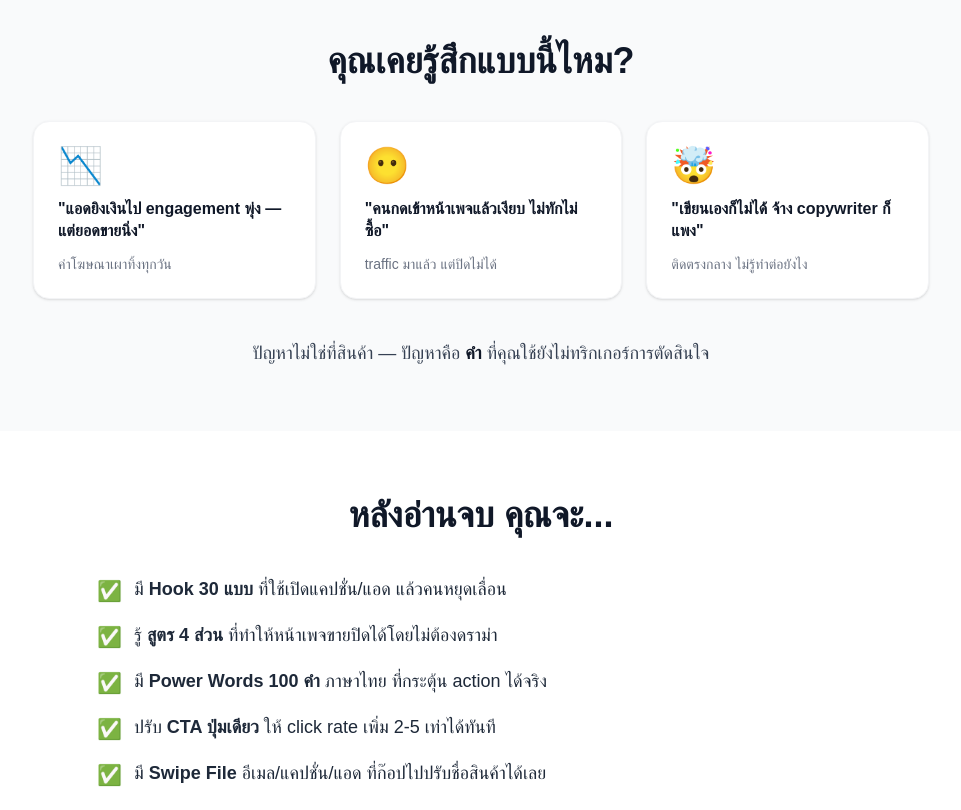
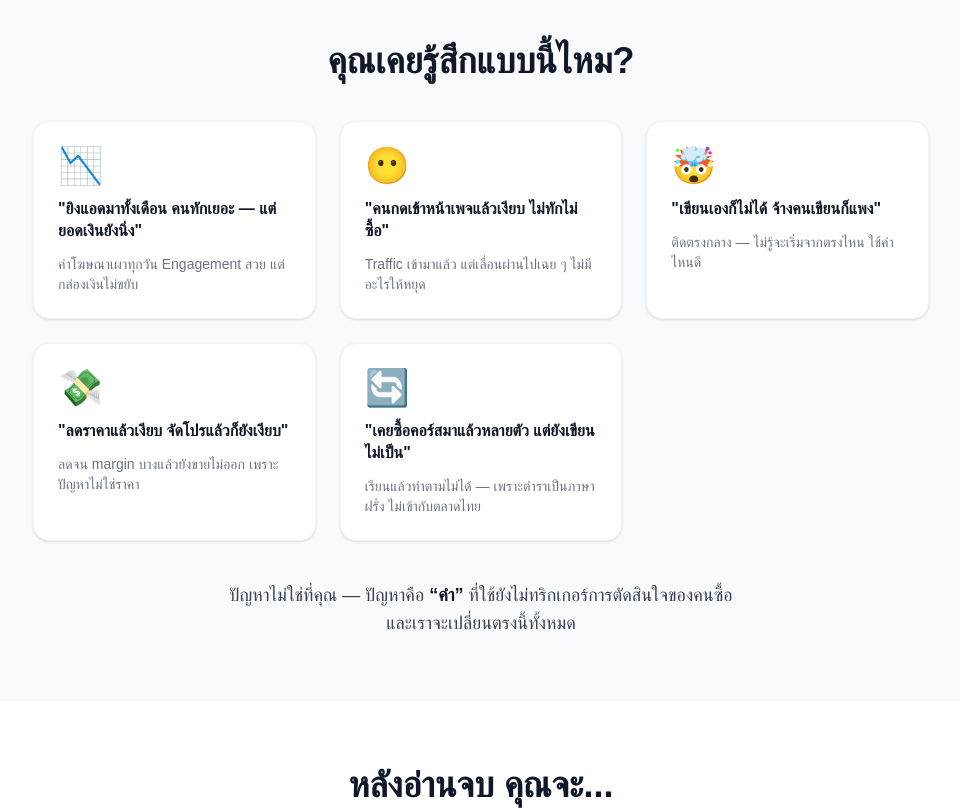
Before and after one commit to kittichon-git/phachara-landing, a Next.js app: page / in a window 1280 px wide. Shown: the part 740-1550 px from the top of the page, without its empty margins (159-1120 px from the left). Built offline with nearby package versions, Linux system fonts and the light colour scheme; no server answers.

Commit message:
feat(B20): expand S2 Pain 3→5 cards per spec

```diff
--- a/components/sections/S2Pain.tsx
+++ b/components/sections/S2Pain.tsx
@@ -1,18 +1,28 @@
 const cards = [
   {
     icon: '📉',
-    headline: '"แอดยิงเงินไป engagement พุ่ง — แต่ยอดขายนิ่ง"',
-    body: 'ค่าโฆษณาเผาทิ้งทุกวัน',
+    headline: '"ยิงแอดมาทั้งเดือน คนทักเยอะ — แต่ยอดเงินยังนิ่ง"',
+    body: 'ค่าโฆษณาเผาทุกวัน Engagement สวย แต่กล่องเงินไม่ขยับ',
   },
   {
     icon: '😶',
     headline: '"คนกดเข้าหน้าเพจแล้วเงียบ ไม่ทักไม่ซื้อ"',
-    body: 'traffic มาแล้ว แต่ปิดไม่ได้',
+    body: 'Traffic เข้ามาแล้ว แต่เลื่อนผ่านไปเฉย ๆ ไม่มีอะไรให้หยุด',
   },
   {
     icon: '🤯',
-    headline: '"เขียนเองก็ไม่ได้ จ้าง copywriter ก็แพง"',
-    body: 'ติดตรงกลาง ไม่รู้ทำต่อยังไง',
+    headline: '"เขียนเองก็ไม่ได้ จ้างคนเขียนก็แพง"',
+    body: 'ติดตรงกลาง — ไม่รู้จะเริ่มจากตรงไหน ใช้คำไหนดี',
+  },
+  {
+    icon: '💸',
+    headline: '"ลดราคาแล้วเงียบ จัดโปรแล้วก็ยังเงียบ"',
+    body: 'ลดจน margin บางแล้วยังขายไม่ออก เพราะปัญหาไม่ใช่ราคา',
+  },
+  {
+    icon: '🔄',
+    headline: '"เคยซื้อคอร์สมาแล้วหลายตัว แต่ยังเขียนไม่เป็น"',
+    body: 'เรียนแล้วทำตามไม่ได้ — เพราะตำราเป็นภาษาฝรั่ง ไม่เข้ากับตลาดไทย',
   },
 ]
 
@@ -27,11 +37,11 @@ export default function S2Pain() {
           คุณเคยรู้สึกแบบนี้ไหม?
         </h2>
 
-        <div className="grid grid-cols-1 sm:grid-cols-3 gap-6 mb-10">
-          {cards.map((card) => (
+        <div className="grid grid-cols-1 sm:grid-cols-2 lg:grid-cols-3 gap-6 mb-10">
+          {cards.map((card, i) => (
             <div
               key={card.icon}
-              className="bg-white rounded-2xl p-6 shadow-sm border border-gray-100 flex flex-col gap-3"
+              className={`bg-white rounded-2xl p-6 shadow-sm border border-gray-100 flex flex-col gap-3${i === 4 ? ' sm:col-span-2 lg:col-span-1' : ''}`}
             >
               <span className="text-4xl" aria-hidden="true">{card.icon}</span>
               <p className="font-bold text-gray-900 leading-snug">{card.headline}</p>
@@ -40,10 +50,12 @@ export default function S2Pain() {
           ))}
         </div>
 
-        <p className="text-center text-gray-700 text-lg font-medium">
-          ปัญหาไม่ใช่ที่สินค้า — ปัญหาคือ{' '}
-          <strong className="text-gray-900">คำ</strong>{' '}
-          ที่คุณใช้ยังไม่ทริกเกอร์การตัดสินใจ
+        <p className="text-center text-gray-700 text-lg font-medium max-w-2xl mx-auto">
+          ปัญหาไม่ใช่ที่คุณ — ปัญหาคือ{' '}
+          <strong className="text-gray-900">&ldquo;คำ&rdquo;</strong>{' '}
+          ที่ใช้ยังไม่ทริกเกอร์การตัดสินใจของคนซื้อ
+          <br />
+          และเราจะเปลี่ยนตรงนี้ทั้งหมด
         </p>
       </div>
     </section>
```
